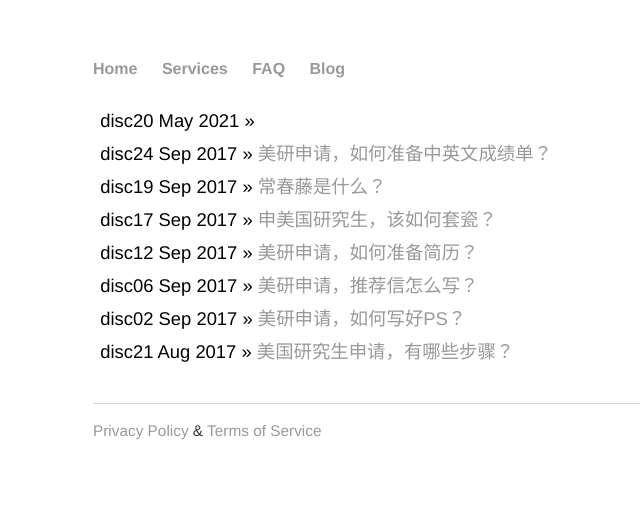
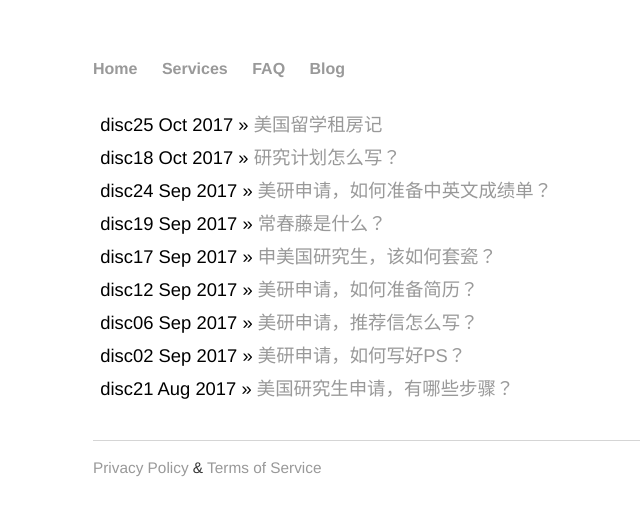
Before and after one commit to RagingTiger/PnFTech.github.io, a Jekyll site: the page built from blog/index.html, in a window 1280 px wide. Shown: the top 516 px of the page, without its empty margins (99-739 px from the left). Built offline with Jekyll 4.4.1, drawn with Linux system fonts in a browser that asks for light colours; some of the changed lines change nothing that is shown.

Commit message:
added new post

```diff
--- /dev/null
+++ b/_posts/2017-10-25-rentingtutorial.md
@@ -0,0 +1,66 @@
+---
+layout: post
+title: "美国留学租房记"
+date: 2017-10-25
+---
+
+在美国留学跟在国内上大学或者研究生的最大区别之一就是我们要自己租房住。美国只有很少一部分大学会要求学生住校，大部分学校只要求大一的新生住校。所以很多研究生需要在去美国之前就找好了公寓，签好了合同，这样你一落地美国就有住处了。
+
+可是，对于我们这些一直在国内住校的学生来说，租房还真是头一回。即使你在国内有租房经历，在美国租房结构和法律都更健全，跟国内还是稍有不同，我们还是需要谨慎多学习。
+
+今天，我们来聊聊租房过程，和注意事项。这些注意事项说不定能帮你省个几千刀呢！
+
+如何找房源？
+
+一种房子是公司所有的，也就是说某房屋租赁公司建立了一大片的公寓，有专门的工作人员负责出租和物业。这种房子，你在将要去的学校附近一Google就能找到其网站和电话，打电话过去询问就可以了。这些公寓会比较安全，租用手续简单明确，适合留学生，尤其是新生。
+
+这种公司所有的公寓，一般会有一两家在学校附近，专门为刚到美国的外国学生准备，会有学校往返的公交，这样没有车的同学住在这里很方便。
+
+我当时就是住到这样的公寓。在出国前，已在国外的师兄师姐就在群里分享了他们刚到美国时住的公寓的信息和合同。我在群里找了室友，签了合同，邮件发给了公寓办公室。飞到美国的第一天就去公寓办公室交房租，拿钥匙。
+
+还有一种房子为个人所有，这些房子大多会由户主或者他们雇用的中介发布在Zillow、Craigslist、Trulia上。
+
+这些房子大都是美国人或在美国生活过一段时间的外国人租用。
+
+签合同前的最！后！一！件！事！
+**读清楚合同！
+读清楚合同！
+读清楚合同！**
+
+作为没签过合同、没打过官司的大部分中国学生，我们经常会忽略合同的重要性。然而合同是在纠纷出现时最有利的证据。所以，请认真的阅读那十几页的英文。
+
+而合同中至关重要几项内容包括：
+1. 提前解约
+如我前面所讲，如果你在还没到美国前就找了室友和签了合同，就表明你没看过房子，也不知你室友是何方神圣。这就为后面你可能住不习惯房子或处不来室友埋下伏笔。可你的合同可签的是半年或者一年！
+
+如果你想提前搬走，你就得看合同里对于提前解约的规定。回答下面几个问题，会帮助你来计算提前解约要付出的代价：
+* 提前解约需要交多少解约费？
+* 可以将房子转租吗？（如不能转租，你即使搬走也还是要付租金至合约结束的）
+* 是公寓办公室帮你转租还是需要你来找租客？
+* 你搬走后到找到租客前房租谁来付？
+
+如果合同里没有这些条约，你就需要打电话问公寓办公室的小蜜。一定要问清楚！
+
+2. 续约
+在合同里，一般会有这样的规定：
+
+如果租客在合同结束的30天前未通知办公室是否续约，合同将自动续约12个月。
+
+所以，请仔细阅读此栏，并谨记需要通知办公室续约的时间。不然，一旦自动续约，你再搬走就算是提前解约了。
+
+3. 搬进房子后的第一件事！
+不管你平时多么大大咧咧，租房时，你必须斤斤计较。
+
+一入美国，你就会听师兄姐们告诉你说某学长搬走时被公寓办公室罚款几百至几千美元，因为把地毯弄脏了。最终该学长不得不找律师，与公寓对簿法庭。没想到吧，第一次上法庭就这么近在咫尺。
+
+这个故事就告诉你，如果你在公寓里随便住，弄脏了或弄坏了啥，公寓办公室可能借此讹你一笔。而有的时候，即使是你前面的租客弄坏的东西，办公室也可能来讹诈你！所以在入住后，你必须要做这件事：
+
+在领取钥匙时，办公室会给你一个表格，上面列了公寓的门窗、家具和厨房设备等，让你来填任何你能找到的问题。在你搬走后，办公室会比对这个表格来看你弄坏了啥。
+
+拿到这个表格后，请你睁大双眼，把你家的每一个角落检查一遍，小至冰箱上的刮痕，大至柜橱上的缺角，一个都不要放过。
+
+这个表格也算是想办公室表明：“老子可是仔细检查过的，有种来讹我呀！”
+
+当然，在你搬走时，还是要将房子打扫干净，有地毯的可以花几十刀租一个地毯清洗机。
+
+好了，在美国租房子的事儿先讲这么多，没涉及到的问题我再来补。
```
Also changed, not shown: _posts/2017-10-18-resarchplan.md (+1 -0 lines).
